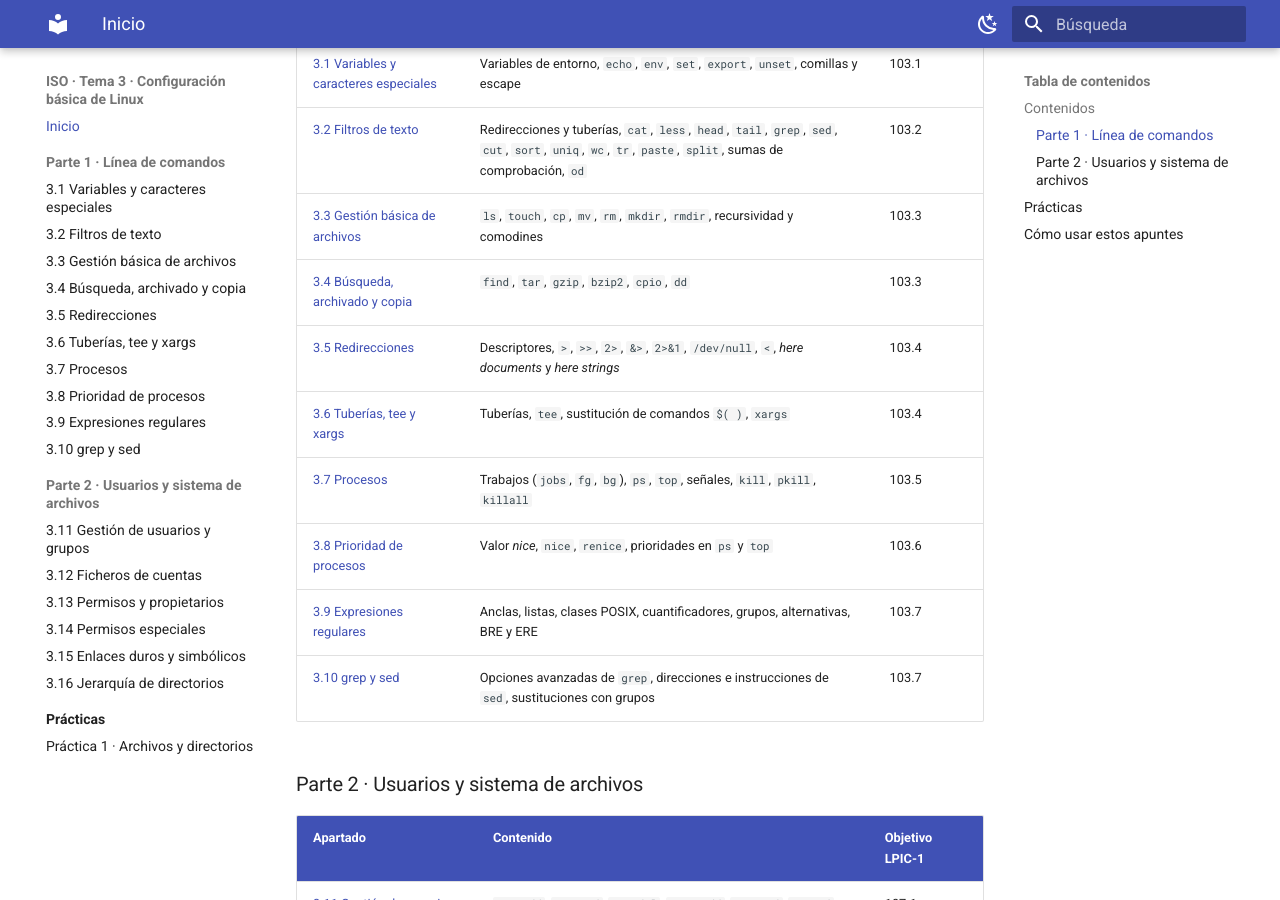
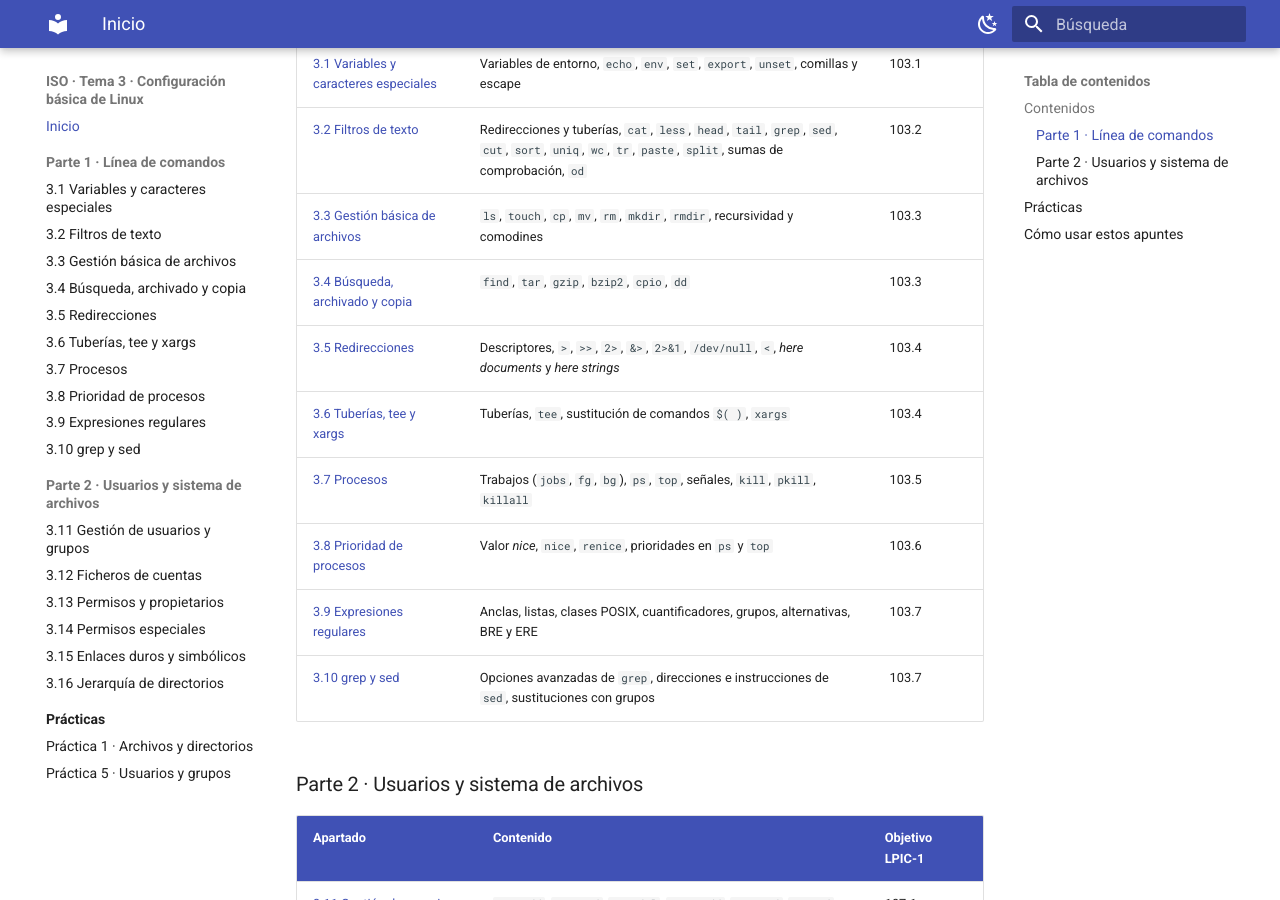
Before and after one commit to maysorribes/ISO-tema3, an MkDocs documentation site: the page built from docs/index.md, in a window 1280 px wide and 900 px high, scrolled down 537 px. Built offline with MkDocs 1.6.1 and Material for MkDocs 9.7.7, drawn with Linux system fonts in a browser that asks for light colours; part of the change alters nothing that is shown.

Commit message:
Muestro la práctica 5 (Usuarios y grupos)
Co-Authored-By: Claude Opus 5.5 <noreply@anthropic.com>
Claude-Session: https://claude.ai/code/session_01YHdBpuEZ8i94zhjvCBHy4U

```diff
--- a/mkdocs.yml
+++ b/mkdocs.yml
@@ -76,7 +76,7 @@ nav:
   #     - "Práctica 2 · Comodines, redirecciones y find": practicas/p2-comodines.md
   #     - "Práctica 3 · Procesos y prioridades": practicas/p3-procesos.md
   #     - "Práctica 4 · Filtros y expresiones regulares": practicas/p4-filtros.md
-  #     - "Práctica 5 · Usuarios y grupos": practicas/p5-usuarios.md
+      - "Práctica 5 · Usuarios y grupos": practicas/p5-usuarios.md
   #     - "Práctica 6 · Permisos": practicas/p6-permisos.md
   #     - "Práctica 7 · Enlaces y FHS": practicas/p7-enlaces-fhs.md
   #     - "Práctica 8 · Gestión de paquetes": practicas/p8-paquetes.md
@@ -89,8 +89,6 @@ exclude_docs: |
   practicas/pdf/UT3_P3_Procesos.pdf
   practicas/p4-filtros.md
   practicas/pdf/UT3_P4_Filtros.pdf
-  practicas/p5-usuarios.md
-  practicas/pdf/UT3_P5_Usuarios.pdf
   practicas/p6-permisos.md
   practicas/pdf/UT3_P6_Permisos.pdf
   practicas/p7-enlaces-fhs.md
```
